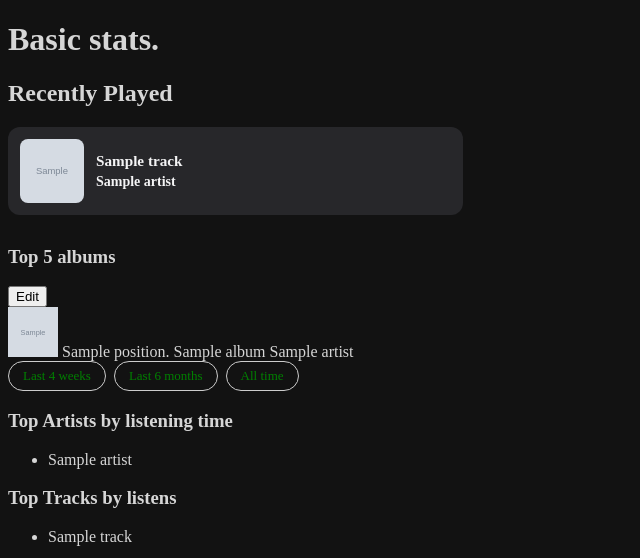
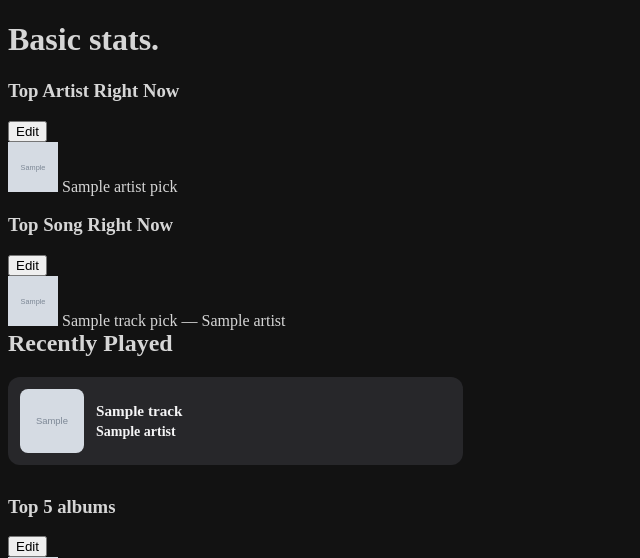
Before and after one commit to GonSoto/musicphile, a Flask app: template templates/profile.html in a window 1280 px wide. Shown: the top 558 px of the page, without its empty margins (0-640 px from the left). Run offline with Flask 3, Linux system fonts and the light colour scheme; the template is opened without the code that fills it: most values are stand-ins (such as "Sample title", 1, 10 or a date in 2020); grey boxes marked "Sample" are stand-in pictures.

Commit message:
Manual favorite artist and song

```diff
--- a/app.py
+++ b/app.py
@@ -163,12 +163,24 @@ def profile():
     conn = sqlite3.connect("musicphile.db")
     c = conn.cursor()
     rows = c.execute("SELECT id, position, title, artist, cover_url FROM top_albums WHERE user_id = ? ORDER BY position", (session["user_id"],)).fetchall()
+    top_albums = [{"id": r[0], "position": r[1], "title": r[2], "artist": r[3], "cover_url": r[4]} for r in rows]
+
+    top_artist_row = c.execute(
+        "SELECT name, image_url FROM top_artist WHERE user_id = ?", (session["user_id"],)
+    ).fetchone()
+    top_track_row = c.execute(
+        "SELECT title, artist, cover_url FROM top_track WHERE user_id = ?", (session["user_id"],)
+    ).fetchone()
+
+    top_artist_pick = {"name": top_artist_row[0], "image_url": top_artist_row[1]} if top_artist_row else None
+    top_track_pick = {"title": top_track_row[0], "artist": top_track_row[1], "cover_url": top_track_row[2]} if top_track_row else None
+
     conn.close()
-    top_albums = [{"id": r[0], "position": r[1], "title": r[2], "artist": r[3], "cover_url": r[4]} for r in rows]
 
     return render_template(
         "profile.html",
-        top_artists=top_artists, top_tracks=top_tracks, top_genres=top_genres, recent_tracks=recent_tracks, top_albums=top_albums, time_range=time_range)
+        top_artists=top_artists, top_tracks=top_tracks, top_genres=top_genres, recent_tracks=recent_tracks, top_albums=top_albums, time_range=time_range,
+        top_artist_pick=top_artist_pick, top_track_pick=top_track_pick)
 
 @app.route("/search-albums")
 @login_required
@@ -289,3 +301,110 @@ def reorder_top_album():
     conn.commit()
     conn.close()
     return {"success": True}
+
+
+@app.route("/search-artists")
+@login_required
+def search_artists():
+    query = request.args.get("q", "").strip()
+    if not query:
+        return {"results": []}
+
+    lastfm_api_key = os.environ.get("LASTFM_API_KEY")
+    import requests as http_requests
+    response = http_requests.get("https://ws.audioscrobbler.com/2.0/", params={
+        "method": "artist.search",
+        "artist": query,
+        "api_key": lastfm_api_key,
+        "format": "json",
+        "limit": 8
+    })
+    data = response.json()
+    artists_raw = data.get("results", {}).get("artistmatches", {}).get("artist", [])
+
+    results = []
+    for artist in artists_raw:
+        images = artist.get("image", [])
+        LASTFM_PLACEHOLDER = "2a96cbd8b46e442fc41c2b86b821562f.png"
+        image = next(
+            (img["#text"] for img in reversed(images)
+            if img["#text"] and LASTFM_PLACEHOLDER not in img["#text"]),
+            None
+        )
+        results.append({
+            "name": artist.get("name"),
+            "image_url": image,
+            "mbid": artist.get("mbid", "")
+        })
+    return {"results": results}
+
+
+@app.route("/search-tracks")
+@login_required
+def search_tracks():
+    query = request.args.get("q", "").strip()
+    if not query:
+        return {"results": []}
+
+    lastfm_api_key = os.environ.get("LASTFM_API_KEY")
+    import requests as http_requests
+    response = http_requests.get("https://ws.audioscrobbler.com/2.0/", params={
+        "method": "track.search",
+        "track": query,
+        "api_key": lastfm_api_key,
+        "format": "json",
+        "limit": 8
+    })
+    data = response.json()
+    tracks_raw = data.get("results", {}).get("trackmatches", {}).get("track", [])
+
+    results = []
+    for track in tracks_raw:
+        images = track.get("image", [])
+        LASTFM_PLACEHOLDER = "2a96cbd8b46e442fc41c2b86b821562f.png"
+        cover = next(
+            (img["#text"] for img in reversed(images)
+            if img["#text"] and LASTFM_PLACEHOLDER not in img["#text"]),
+            None
+        )
+        results.append({
+            "title": track.get("name"),
+            "artist": track.get("artist"),
+            "cover_url": cover,
+            "mbid": track.get("mbid", "")
+        })
+    return {"results": results}
+
+
+@app.route("/top-artist/set", methods=["POST"])
+@login_required
+def set_top_artist():
+    user_id = session["user_id"]
+    data = request.get_json()
+    conn = sqlite3.connect("musicphile.db")
+    c = conn.cursor()
+    c.execute("""
+        INSERT INTO top_artist (user_id, name, image_url, mbid)
+        VALUES (?, ?, ?, ?)
+        ON CONFLICT(user_id) DO UPDATE SET name=excluded.name, image_url=excluded.image_url, mbid=excluded.mbid
+    """, (user_id, data["name"], data.get("image_url"), data.get("mbid", "")))
+    conn.commit()
+    conn.close()
+    return {"success": True}
+
+
+@app.route("/top-track/set", methods=["POST"])
+@login_required
+def set_top_track():
+    user_id = session["user_id"]
+    data = request.get_json()
+    conn = sqlite3.connect("musicphile.db")
+    c = conn.cursor()
+    c.execute("""
+        INSERT INTO top_track (user_id, title, artist, cover_url, mbid)
+        VALUES (?, ?, ?, ?, ?)
+        ON CONFLICT(user_id) DO UPDATE SET title=excluded.title, artist=excluded.artist, cover_url=excluded.cover_url, mbid=excluded.mbid
+    """, (user_id, data["title"], data["artist"], data.get("cover_url"), data.get("mbid", "")))
+    conn.commit()
+    conn.close()
+    return {"success": True}
--- a/templates/profile.html
+++ b/templates/profile.html
@@ -7,16 +7,54 @@
 {% block main %}
 <div class="welcome">
     <h1>Basic stats.</h1>
+    <div class="top-pick-section">
+        <div class="top-pick-header">
+            <h3>Top Artist Right Now</h3>
+            <button class="pick-edit-btn" onclick="togglePickEdit('artist')">Edit</button>
+        </div>
+        <div id="artist-pick-display">
+            {% if top_artist_pick %}
+                {% if top_artist_pick.image_url %}
+                    <img src="{{ top_artist_pick.image_url }}" width="50" height="50">
+                {% endif %}
+                <span id="artist-pick-name">{{ top_artist_pick.name }}</span>
+            {% else %}
+                <p id="artist-empty-msg">No artist selected.</p>
+            {% endif %}
+        </div>
+        <div id="artist-search-area" style="display:none;">
+            <input type="text" id="artist-search-input" placeholder="Search for an artist..." oninput="searchPick('artist', this.value)">
+            <div id="artist-search-results"></div>
+        </div>
+    </div>
+
+    <div class="top-pick-section">
+        <div class="top-pick-header">
+            <h3>Top Song Right Now</h3>
+            <button class="pick-edit-btn" onclick="togglePickEdit('track')">Edit</button>
+        </div>
+        <div id="track-pick-display">
+            {% if top_track_pick %}
+                {% if top_track_pick.cover_url %}
+                    <img src="{{ top_track_pick.cover_url }}" width="50" height="50">
+                {% endif %}
+                <span id="track-pick-name">{{ top_track_pick.title }}</span>
+                <span id="track-pick-artist"> — {{ top_track_pick.artist }}</span>
+            {% else %}
+                <p id="track-empty-msg">No track selected.</p>
+            {% endif %}
+        </div>
+        <div id="track-search-area" style="display:none;">
+            <input type="text" id="track-search-input" placeholder="Search for a track..." oninput="searchPick('track', this.value)">
+            <div id="track-search-results"></div>
+        </div>
+    </div>
     <div class="stats">
-
         <div class="app-container">
-
         <header class="profile-header">
             <h2 class="section-title">Recently Played</h2>
         </header>
-
         <div class="slider-wrapper">
-
             {% for item in recent_tracks %}
             <div class="slider-card">
                 <div class="artwork-frame">
@@ -32,9 +70,9 @@
                 <p>No recent tracks found.</p>
             </div>
             {% endfor %}
-
         </div>
     </div>
+
     <div class="top-albums-section">
         <div class="top-albums-header">
             <h3>Top 5 albums</h3>
@@ -67,6 +105,7 @@
             <div id="search-results"></div>
        </div>
     </div>
+
     <div>
         <div class="time-range-selector">
             <a href="/profile?time_range=short_term"
@@ -269,5 +308,80 @@
             }
         }
     });
+
+    let pickSearchTimeout = null;
+
+    function togglePickEdit(type) {
+        const searchArea = document.getElementById(`${type}-search-area`);
+        const isVisible = searchArea.style.display === "block";
+        searchArea.style.display = isVisible ? "none" : "block";
+        if (isVisible) {
+            // closing — clear results
+            document.getElementById(`${type}-search-results`).innerHTML = "";
+            document.getElementById(`${type}-search-input`).value = "";
+        }
+    }
+
+    function searchPick(type, query) {
+        clearTimeout(pickSearchTimeout);
+        if (query.length < 2) {
+            document.getElementById(`${type}-search-results`).innerHTML = "";
+            return;
+        }
+        pickSearchTimeout = setTimeout(async () => {
+            const endpoint = type === "artist" ? "/search-artists" : "/search-tracks";
+            const res = await fetch(`${endpoint}?q=${encodeURIComponent(query)}`);
+            const data = await res.json();
+            renderPickResults(type, data.results);
+        }, 400);
+    }
+
+    function renderPickResults(type, results) {
+        const container = document.getElementById(`${type}-search-results`);
+        if (!results.length) {
+            container.innerHTML = "<p>No results found.</p>";
+            return;
+        }
+        container.innerHTML = results.map(r => `
+            <div class="search-result-row">
+                ${(r.image_url || r.cover_url) ? `<img src="${r.image_url || r.cover_url}" width="40" height="40">` : ""}
+                <span>${type === "artist" ? r.name : `${r.title} — ${r.artist}`}</span>
+                <button onclick='setPick("${type}", ${JSON.stringify(r)})'>Select</button>
+            </div>
+        `).join("");
+    }
+
+    async function setPick(type, item) {
+        const endpoint = type === "artist" ? "/top-artist/set" : "/top-track/set";
+        const res = await fetch(endpoint, {
+            method: "POST",
+            headers: {"Content-Type": "application/json"},
+            body: JSON.stringify(item)
+        });
+        const data = await res.json();
+        if (data.error) { alert(data.error); return; }
+
+        // Update the display in place — no reload needed
+        const display = document.getElementById(`${type}-pick-display`);
+        if (type === "artist") {
+            display.innerHTML = `
+                ${item.image_url ? `<img src="${item.image_url}" width="50" height="50">` : ""}
+                <span id="artist-pick-name">${item.name}</span>
+            `;
+            showToast(`Artist set to "${item.name}"!`);
+        } else {
+            display.innerHTML = `
+                ${item.cover_url ? `<img src="${item.cover_url}" width="50" height="50">` : ""}
+                <span id="track-pick-name">${item.title}</span>
+                <span id="track-pick-artist"> — ${item.artist}</span>
+            `;
+            showToast(`Track set to "${item.title}"!`);
+        }
+
+        // Close the search area
+        document.getElementById(`${type}-search-area`).style.display = "none";
+        document.getElementById(`${type}-search-results`).innerHTML = "";
+        document.getElementById(`${type}-search-input`).value = "";
+    }
  </script>
 {% endblock %}
```
Also changed, not shown: musicphile.db.
